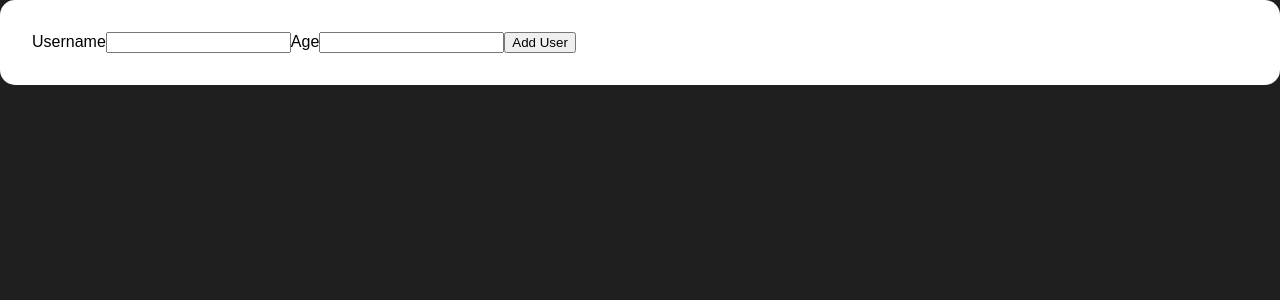
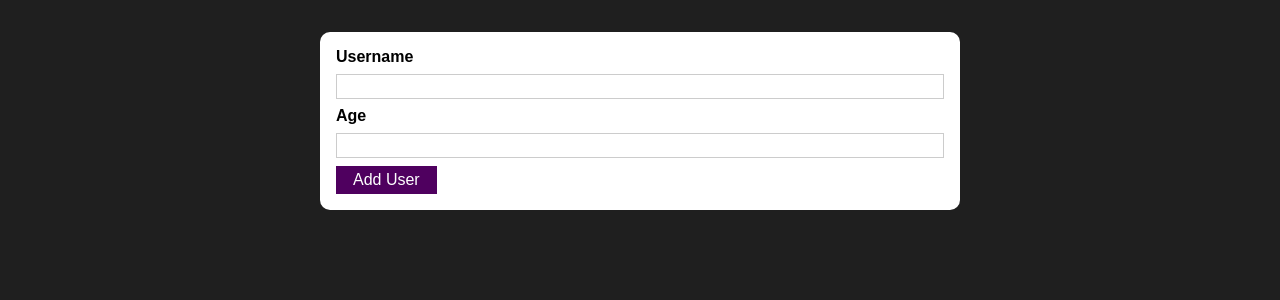
Before and after one commit to artur-coelho/react-complete-guide, a React (Create React App) app: page / in a window 1280 px wide. Shown: the top 300 px of the page. Built offline with nearby package versions, Linux system fonts and the light colour scheme.

Commit message:
created card and button ui elements

```diff
--- a/src/App.js
+++ b/src/App.js
@@ -1,13 +1,11 @@
 import React from 'react';
-import BaseCard from './components/UI/BaseCard/BaseCard';
-import AddUser from './components/Users/AddUser';
+
+import AddUser from './components/Users/AddUser/AddUser';
 
 function App() {
   return (
     <div>
-      <BaseCard>
-        <AddUser />
-      </BaseCard>
+      <AddUser />
     </div>
   );
 }
--- a/src/components/UI/BaseCard/BaseCard.js
+++ b/src/components/UI/BaseCard/BaseCard.js
@@ -3,7 +3,11 @@ import React from 'react';
 import styles from './BaseCard.module.css';
 
 const BaseCard = (props) => {
-  return <div className={styles['base-card']}>{props.children}</div>;
+  return (
+    <div className={`${styles['base-card']} ${props.className}`}>
+      {props.children}
+    </div>
+  );
 };
 
 export default BaseCard;
--- a/src/components/UI/BaseCard/BaseCard.module.css
+++ b/src/components/UI/BaseCard/BaseCard.module.css
@@ -1,5 +1,6 @@
 .base-card {
   background-color: #ffffff;
+  box-shadow: 0 2px 8px rgba(0, 0, 0, 0, 0.26);
   padding: 2rem;
-  border-radius: 15px;
+  border-radius: 10px;
 }
--- /dev/null
+++ b/src/components/UI/Button/Button.js
@@ -0,0 +1,21 @@
+import React from 'react';
+
+import styles from './Button.module.css';
+
+const Button = (props) => {
+  return props.link ? (
+    <a href={props.link} className={styles.button}>
+      {props.children}
+    </a>
+  ) : (
+    <button
+      type={props.type || 'button'}
+      className={styles.button}
+      onClick={props.onClick}
+    >
+      {props.children}
+    </button>
+  );
+};
+
+export default Button;
--- /dev/null
+++ b/src/components/UI/Button/Button.module.css
@@ -0,0 +1,18 @@
+.button {
+  font: inherit;
+  border: 1px solid #4f005f;
+  background: #4f005f;
+  color: white;
+  padding: 0.25rem 1rem;
+  cursor: pointer;
+}
+
+.button:hover,
+.button:active {
+  background: #741188;
+  border-color: #741188;
+}
+
+.button:focus {
+  outline: none;
+}
--- a/src/components/Users/AddUser.js
+++ /dev/null
@@ -1,19 +0,0 @@
-import React from 'react';
-
-const AddUser = (props) => {
-  const addUserHandler = (event) => {
-    event.preventDefault();
-  };
-
-  return (
-    <form onSubmit={addUserHandler}>
-      <label htmlFor='username'>Username</label>
-      <input type='text' id='username' />
-      <label htmlFor='age'>Age</label>
-      <input type='text' id='age' />
-      <button type='submit'>Add User</button>
-    </form>
-  );
-};
-
-export default AddUser;
--- /dev/null
+++ b/src/components/Users/AddUser/AddUser.js
@@ -0,0 +1,25 @@
+import React from 'react';
+
+import BaseCard from '../../UI/BaseCard/BaseCard';
+import Button from '../../UI/Button/Button';
+import styles from './AddUser.module.css';
+
+const AddUser = (props) => {
+  const addUserHandler = (event) => {
+    event.preventDefault();
+  };
+
+  return (
+    <BaseCard className={styles.input}>
+      <form onSubmit={addUserHandler}>
+        <label htmlFor='username'>Username</label>
+        <input type='text' id='username' />
+        <label htmlFor='age'>Age</label>
+        <input type='text' id='age' />
+        <Button type='submit'>Add User</Button>
+      </form>
+    </BaseCard>
+  );
+};
+
+export default AddUser;
--- /dev/null
+++ b/src/components/Users/AddUser/AddUser.module.css
@@ -0,0 +1,26 @@
+.input {
+  margin: 2rem auto;
+  padding: 1rem;
+  width: 90%;
+  max-width: 40rem;
+}
+
+.input label {
+  display: block;
+  font-weight: bold;
+  margin-bottom: 0.5rem;
+}
+
+.input input {
+  font: inherit;
+  display: block;
+  width: 100%;
+  border: 1px solid #ccc;
+  padding: 0.15rem;
+  margin-bottom: 0.5rem;
+}
+
+.input input:focus {
+  outline: none;
+  border-color: #4f005f;
+}
```
